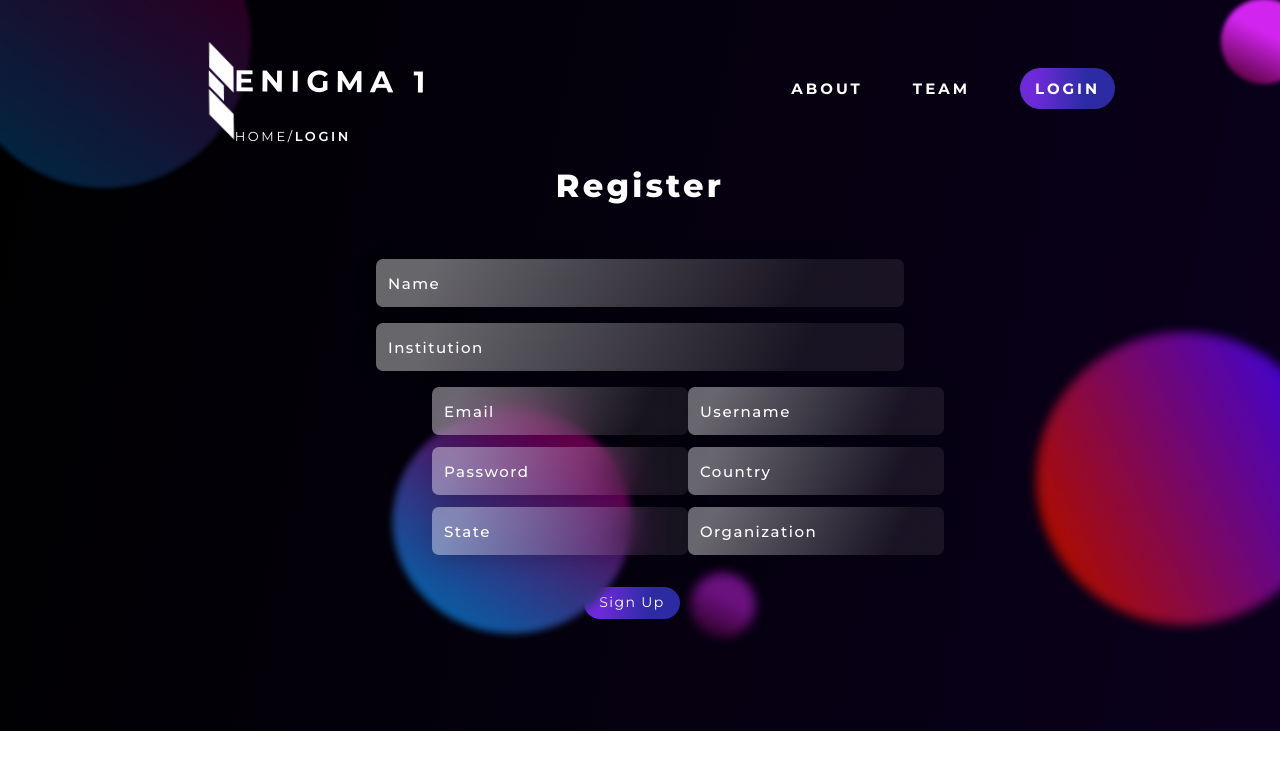
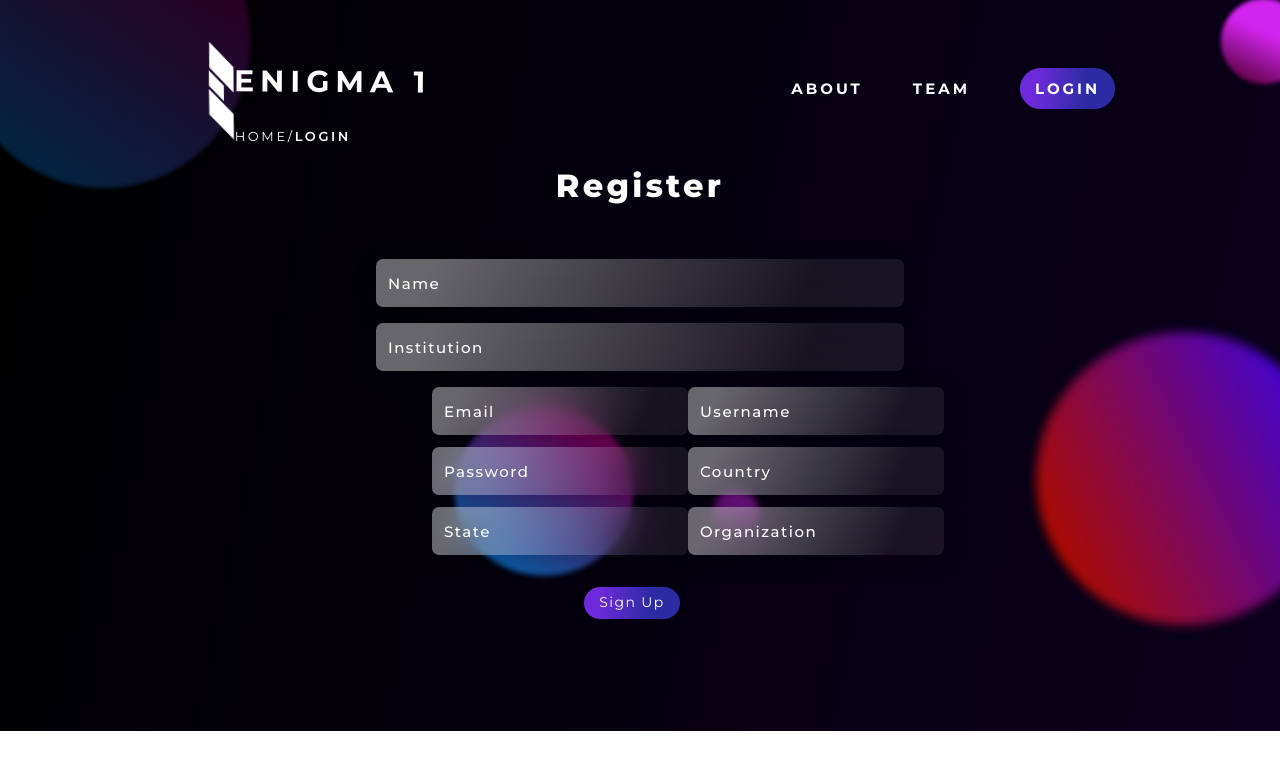
Before and after one commit to AnmolBansalDEV/SIH, a React (Create React App) app: page /register in a window 1280 px wide. Shown: the top 770 px of the page. Built offline with nearby package versions, Linux system fonts and the light colour scheme.

Commit message:
register page

```diff
--- a/src/registration-page.css
+++ b/src/registration-page.css
@@ -87,15 +87,15 @@ text-indent: 10px;
 }
 .midBig{
     position: absolute;
-    width: 20%;
+    width: 15%;
     right: 50vw;
     top: 50vh;
 }
 .midSmall{
     position: absolute;
-    width: 7%;
+    width: 5%;
     right: 40%;
-    top: 70%;
+    top: 60%;
 }
 
 ::placeholder {
```
